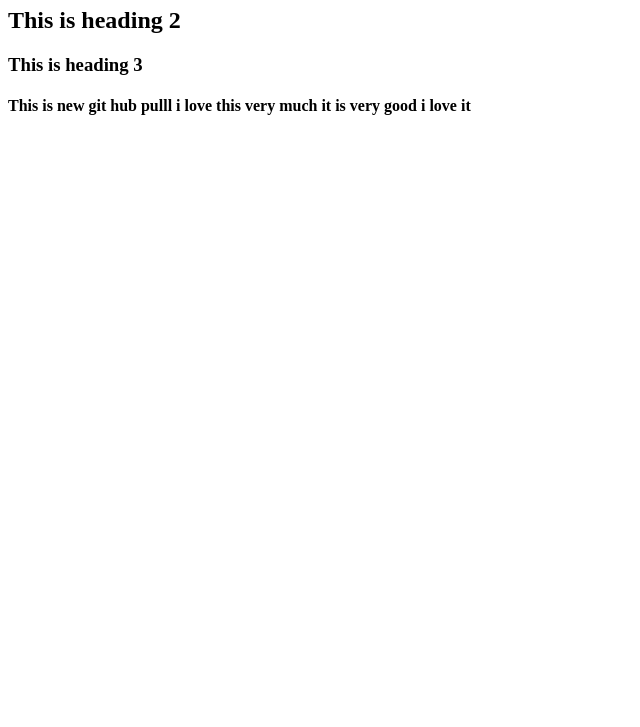
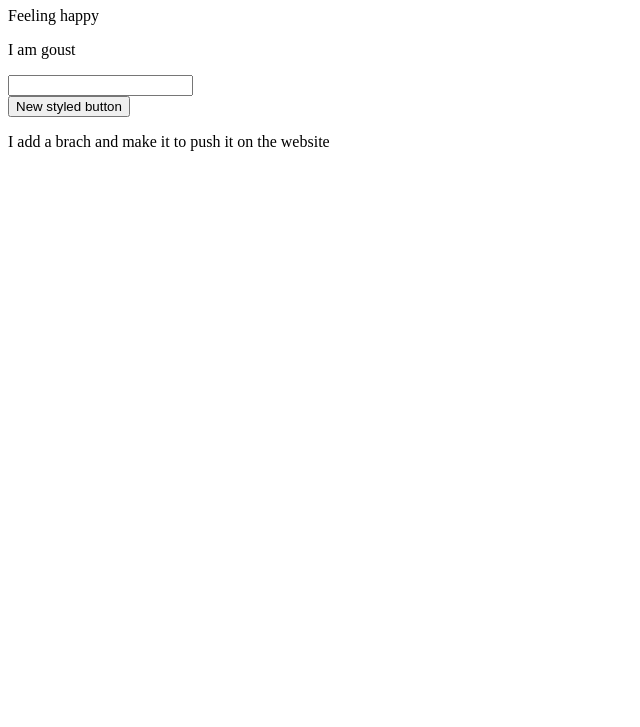
Before and after one commit to imranhasan871/my-first-website, a plain HTML site: page my-first-website/index.html in a window 1280 px wide. Shown: the part 73-800 px from the top of the page, without its empty margins (0-640 px from the left). Drawn offline with Linux system fonts and the light colour scheme.

Commit message:
I add a new brach

```diff
--- a/my-first-website/index.html
+++ b/my-first-website/index.html
@@ -7,8 +7,11 @@
 </head>
 <body>
     <h1>Hello World I am comming </h1>
-    <h2>This is heading 2</h2>
-    <h3>This is heading 3</h3>
-    <h4>This is new git hub pulll i love this very much it is very good i love it</h4>
+    <p>Feeling happy</p>
+    <p>I am goust</p>
+    <input type="text">
+    <br>
+    <button>New styled button</button>
+    <p>I add a brach and make it to push it on the website</p>
 </body>
 </html>
```
